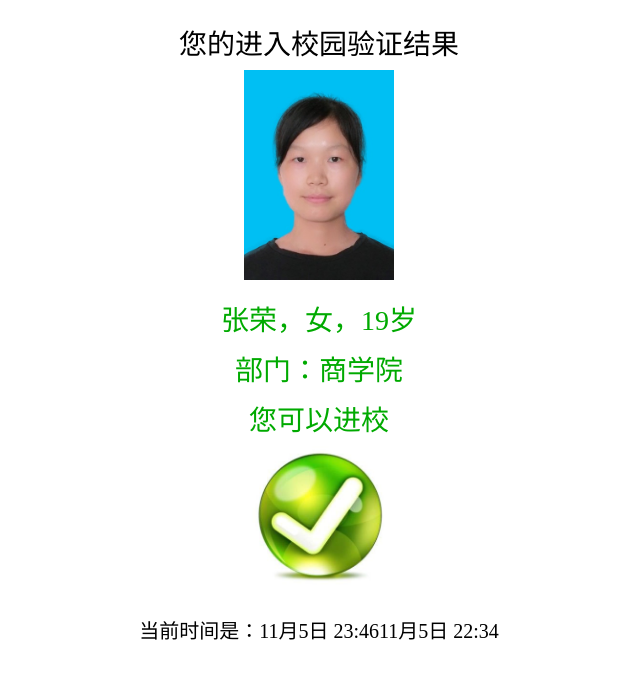
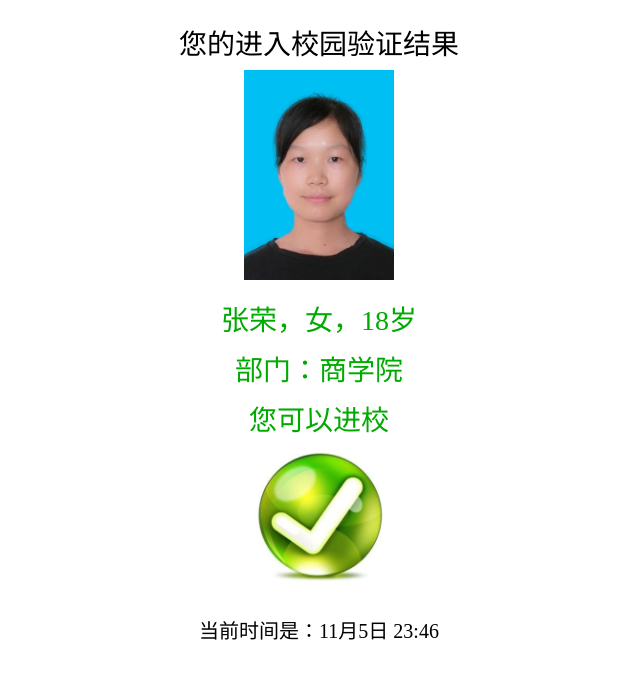
Before and after one commit to Paden79555/freedom.io, a plain HTML site: page zrJX.html in a window 1280 px wide. Shown: the whole page, without its empty margins (321-961 px from the left). Drawn offline with Linux system fonts and the light colour scheme.

Commit message:
zrJX.html

```diff
--- a/zrJX.html
+++ b/zrJX.html
@@ -24,7 +24,7 @@
 
 <div style="color:#00AA00;">
 	<div><img id="headerPhoto" style="max-width:150px" src="Vivon.jpg"></div>
-    <span>张荣</span>，<span>女</span>，<span>19</span>岁
+    <span>张荣</span>，<span>女</span>，<span>18</span>岁
     <br>
     部门：<span>商学院</span>
 
@@ -43,7 +43,7 @@
     var showtime=month + "月" + day+"日 "+hour+":0"+minute;}
     else{var showtime=month + "月" + day+"日 "+hour+":"+minute;}
     document.write(showtime);
-    </script>11月5日 22:34</span></div>
+    </script></span></div>
 
 
 </body></html>
```
